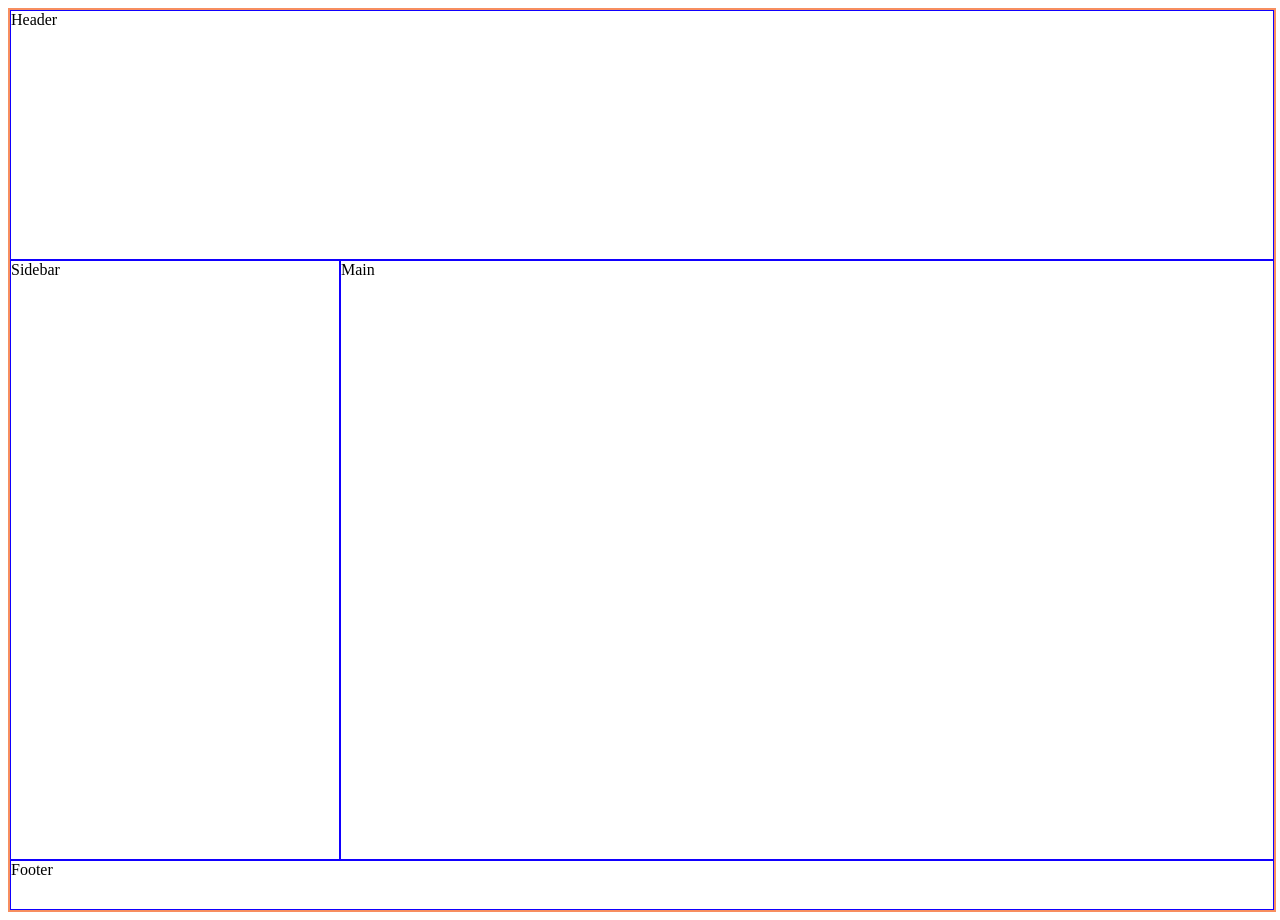
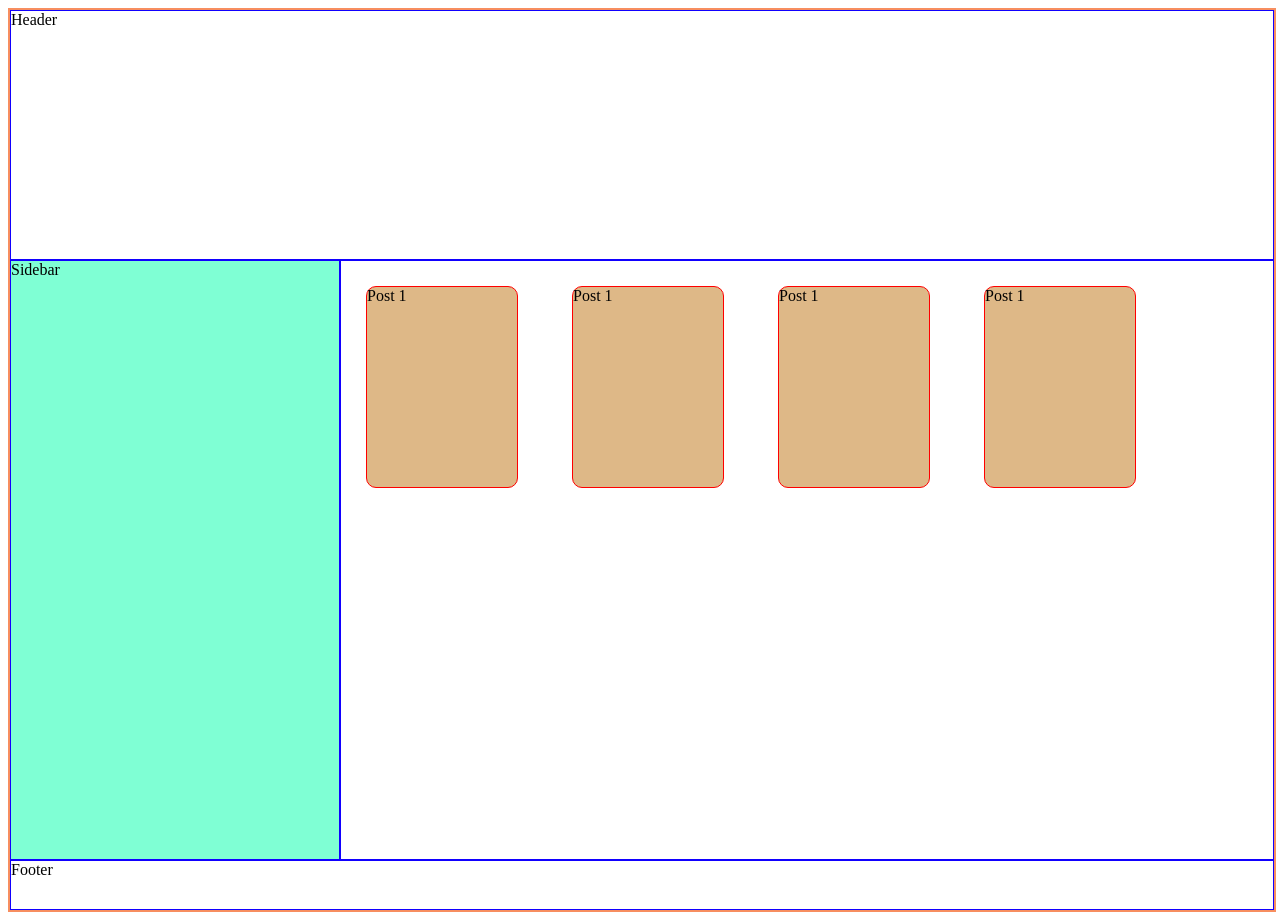
Before and after one commit to milenaonmaui/personal-blog, a plain HTML site: page index.html in a window 1280 px wide. Drawn offline with Linux system fonts and the light colour scheme.

Commit message:
Setup css imports and blogpost class

```diff
--- /dev/null
+++ b/css/blogpost.css
@@ -0,0 +1,9 @@
+.blogpost {
+    display: inline-block;
+    background-color: burlywood;
+    border: 1px red solid;
+    border-radius: 10px;
+    height: 200px;
+    width: 150px;
+    margin: 25px;
+}
--- /dev/null
+++ b/css/sidebar.css
@@ -0,0 +1,3 @@
+.sidebar {
+    background-color: aquamarine;
+}
--- a/style.css
+++ b/css/style.css
@@ -1,3 +1,6 @@
+@import "./sidebar.css";
+@import "./blogpost.css";
+
 .body {
     background-color: #444;
     color: #fffff8;
@@ -32,6 +35,7 @@
 }
 
 .main {
+    display: float;
     grid-area: main;
 }
 .footer {
--- a/index.html
+++ b/index.html
@@ -7,7 +7,7 @@
       content="width=device-width, initial-scale=1, maximum-scale=1"
       name="viewport"
     />
-    <link rel="stylesheet" type="text/css" href="./style.css"/>
+    <link rel="stylesheet" type="text/css" href="css/style.css"/>
 
   </head>
 
@@ -15,7 +15,12 @@
     <div class = "container">
         <div class="header box"> Header</div>
         <div class="sidebar box"> Sidebar</div>
-        <div class="main box"> Main</div>
+        <div class="main box">
+            <div class="blogpost">Post 1</div>
+            <div class="blogpost">Post 1</div>
+            <div class="blogpost">Post 1</div>
+            <div class="blogpost">Post 1</div>
+        </div>
         <div class="footer box"> Footer</div>
 
     </div>
```
